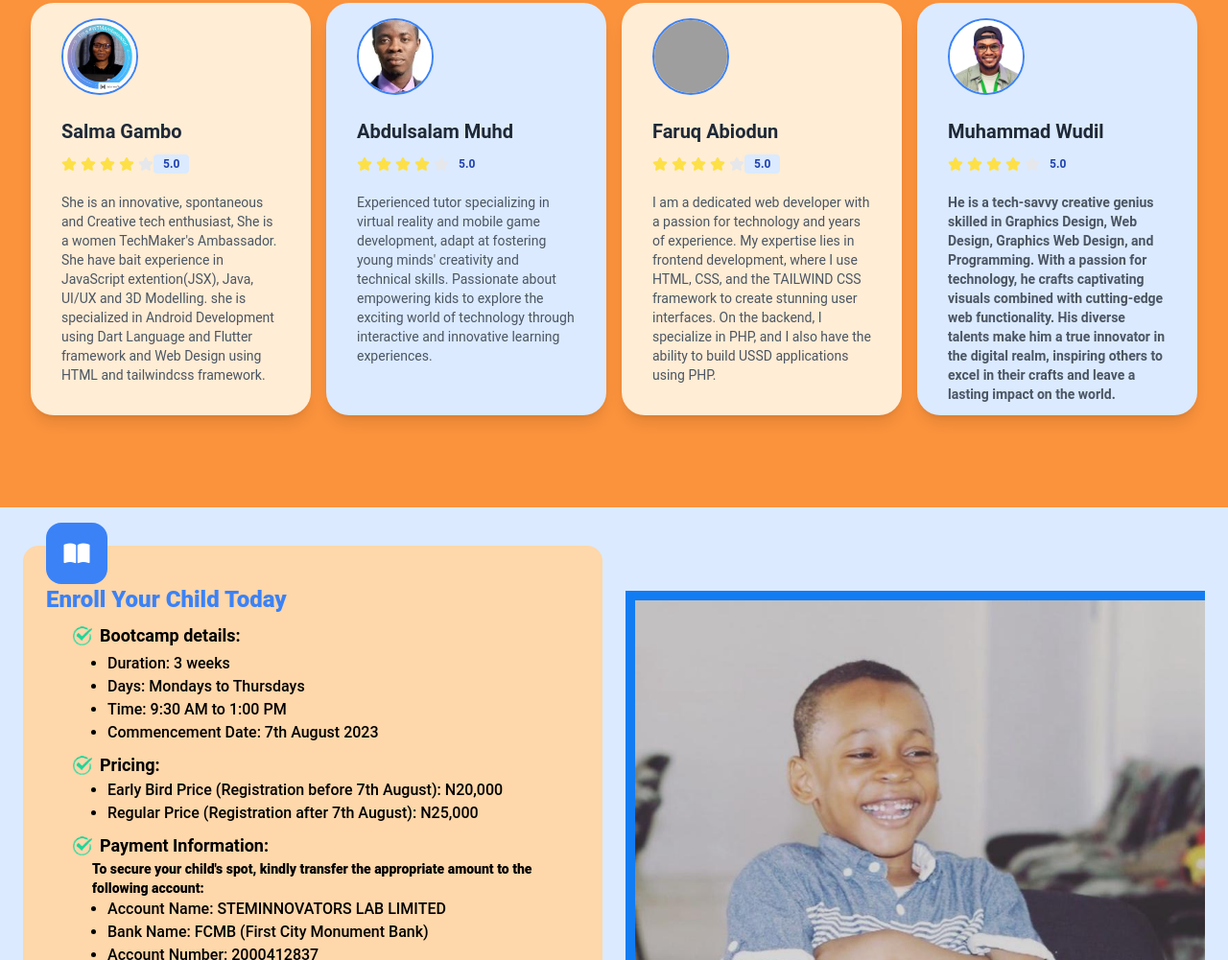
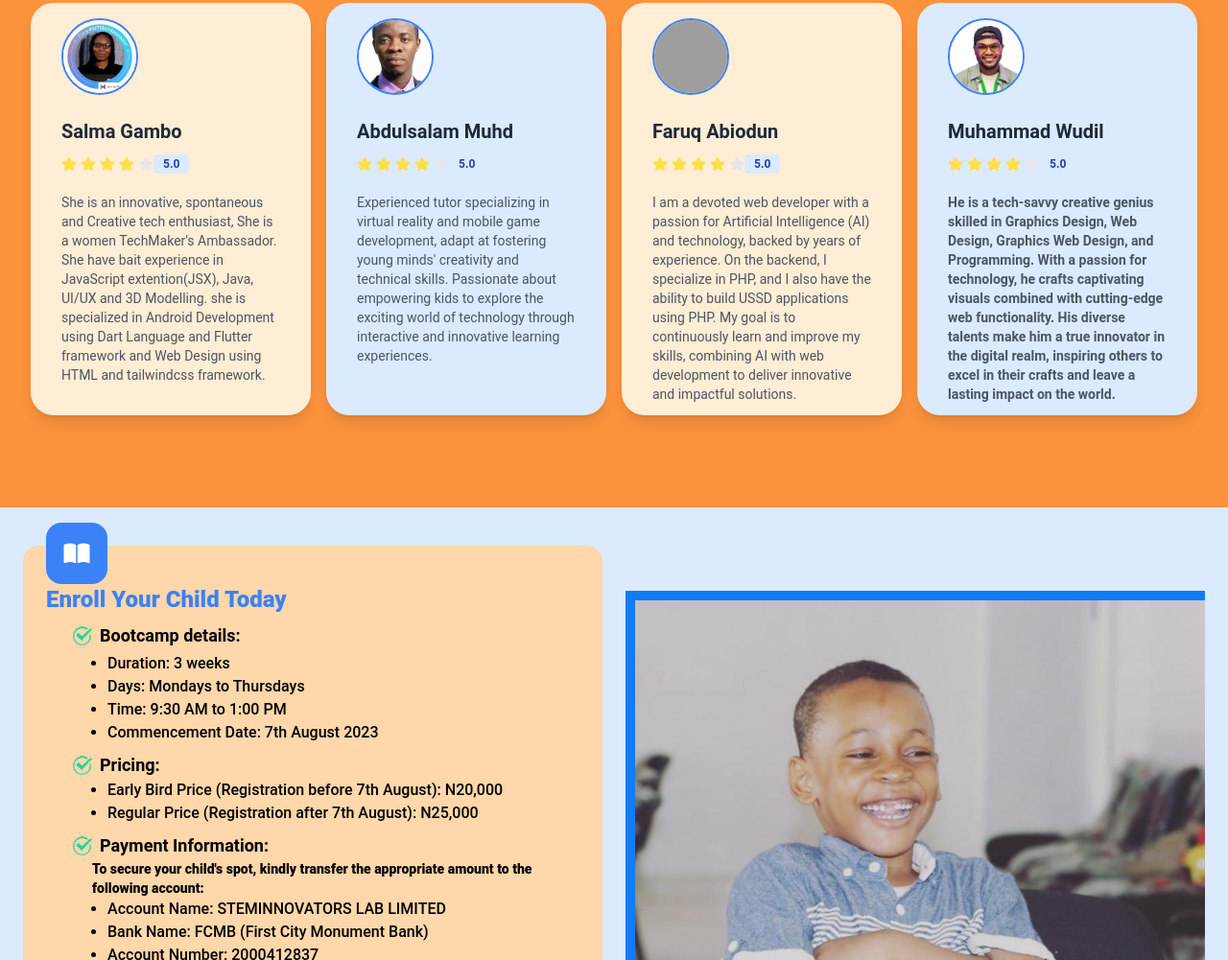
Before and after one commit to STEMLABNG/bootcamp, a website: page index.html in a window 1280 px wide. Shown: the part 3314-4315 px from the top of the page at 96% size. Drawn offline with nearby package versions, Linux system fonts and the light colour scheme; grey boxes are pictures that could not be loaded.

Commit message:
salma's commit

```diff
--- a/index.html
+++ b/index.html
@@ -511,7 +511,7 @@
                                 </svg>
                                 <span class="bg-blue-100 text-blue-800 text-xs font-semibold mr-2 px-2.5 py-0.5 rounded  ">5.0</span>
                             </div>
-                            <p class="my-3 text-sm text-gray-600 font-semiboldark:text-gray-200">I am a dedicated web developer with a passion for technology and years of experience. My expertise lies in frontend development, where I use HTML, CSS, and the TAILWIND CSS framework to create stunning user interfaces. On the backend, I specialize in PHP, and I also have the ability to build USSD applications using PHP. </p>
+                            <p class="my-3 text-sm text-gray-600 font-semiboldark:text-gray-200">I am a devoted web developer with a passion for Artificial Intelligence (AI) and technology, backed by years of experience. On the backend, I specialize in PHP, and I also have the ability to build USSD applications using PHP. My goal is to continuously learn and improve my skills, combining AI with web development to deliver innovative and impactful solutions.</p>
                         </div>
                         <div class="w-full max-w-md px-8 pt-4 mt-16 bg-blue-100 rounded-3xl shadow-lg ">
                             <div class="flex justify-start pb-6">
```
